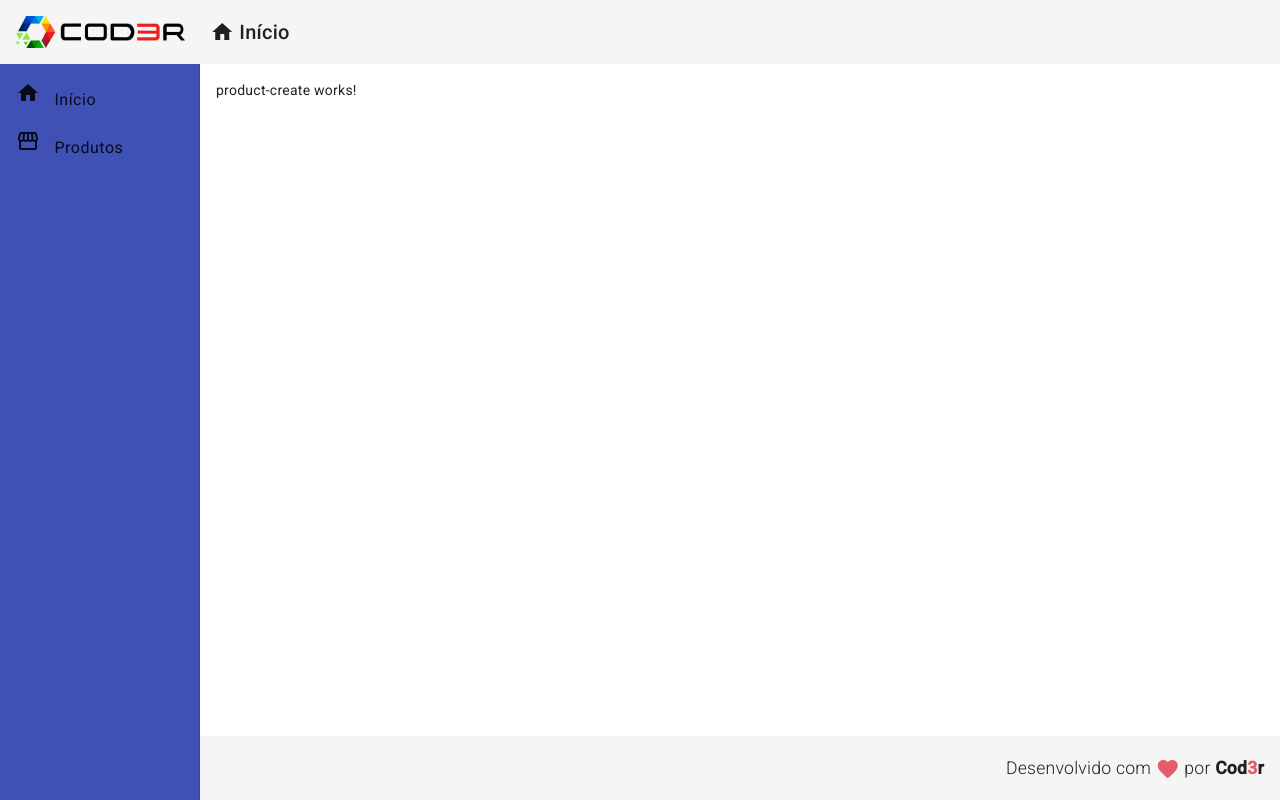
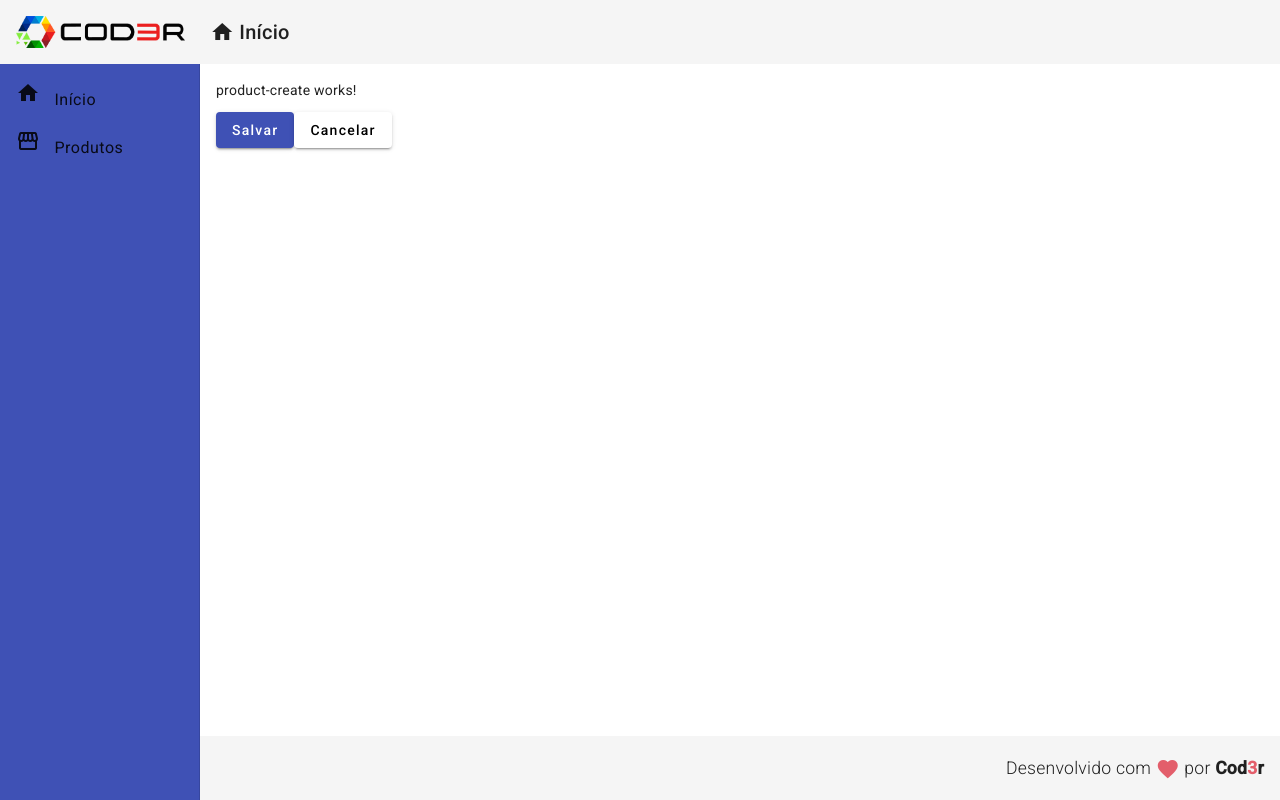
Before and after one commit to TrisKeliOn1/web-course, an Angular app in the folder angular-crud/frontend/: page /products/create in a window 1280 px wide. Built offline with nearby package versions, Linux system fonts and the light colour scheme.

Commit message:
Product Service

```diff
--- a/angular-crud/frontend/src/app/app.module.ts
+++ b/angular-crud/frontend/src/app/app.module.ts
@@ -19,6 +19,7 @@
 import { ForDirective } from './directives/for.directive';
 import { ProductCreateComponent } from './components/product/product-create/product-create.component';
 import { MatButtonModule } from  '@angular/material/button';
+import { MatSnackBar, MatSnackBarModule } from  '@angular/material/snack-bar';
 @NgModule({
   declarations: [
     AppComponent,
@@ -39,7 +40,8 @@
     MatSidenavModule,
     MatListModule,
     MatCardModule,
-    MatButtonModule
+    MatButtonModule,
+    MatSnackBarModule
   ],
   providers: [],
   bootstrap: [AppComponent]
--- a/angular-crud/frontend/src/app/components/product/product-create/product-create.component.html
+++ b/angular-crud/frontend/src/app/components/product/product-create/product-create.component.html
@@ -1 +1,10 @@
 <p>product-create works!</p>
+
+<button mat-raised-button (click)="createProduct()"
+    color="primary">
+    Salvar
+</button>
+
+<button mat-raised-button (click)="cancel()">
+    Cancelar
+</button>
--- a/angular-crud/frontend/src/app/components/product/product-create/product-create.component.ts
+++ b/angular-crud/frontend/src/app/components/product/product-create/product-create.component.ts
@@ -1,4 +1,6 @@
+import { ProductService } from './../product.service';
 import { Component } from '@angular/core';
+import { Router } from '@angular/router';
 
 @Component({
   selector: 'app-product-create',
@@ -7,4 +9,18 @@
 })
 export class ProductCreateComponent {
 
+  constructor(private productService: ProductService, private router: Router) { }
+
+  ngOnInit(): void {
+
+  }
+
+  createProduct(): void {
+    this.productService.showMessage('Produto criado!')
+  }
+
+  cancel(): void {
+    this.router.navigate(['/products'])
+  }
+
 }
--- /dev/null
+++ b/angular-crud/frontend/src/app/components/product/product.service.ts
@@ -0,0 +1,18 @@
+import { Injectable } from '@angular/core';
+import { MatSnackBar } from '@angular/material/snack-bar'
+
+@Injectable({
+  providedIn: 'root'
+})
+export class ProductService {
+
+  constructor(private snackBar: MatSnackBar) {}
+
+  showMessage(msg: string): void {
+    this.snackBar.open(msg, "X", {
+      duration: 3000,
+      horizontalPosition: "right",
+      verticalPosition: "top"
+    });
+  }
+}
```
